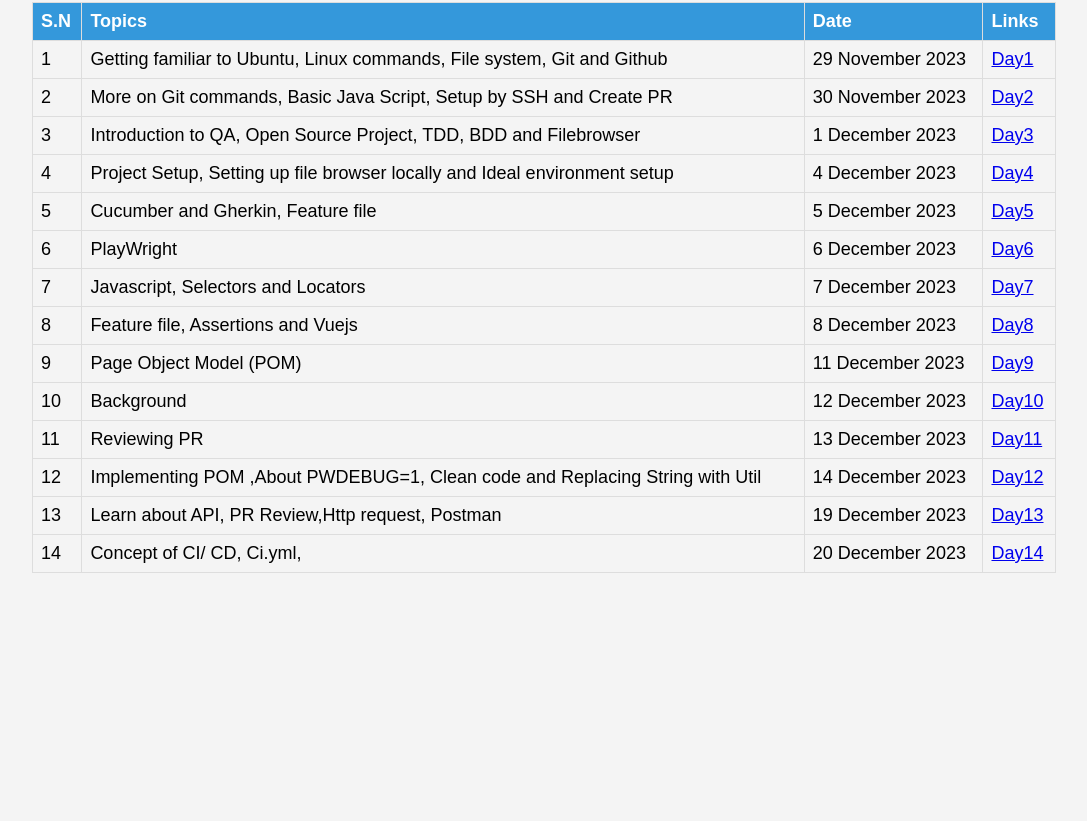
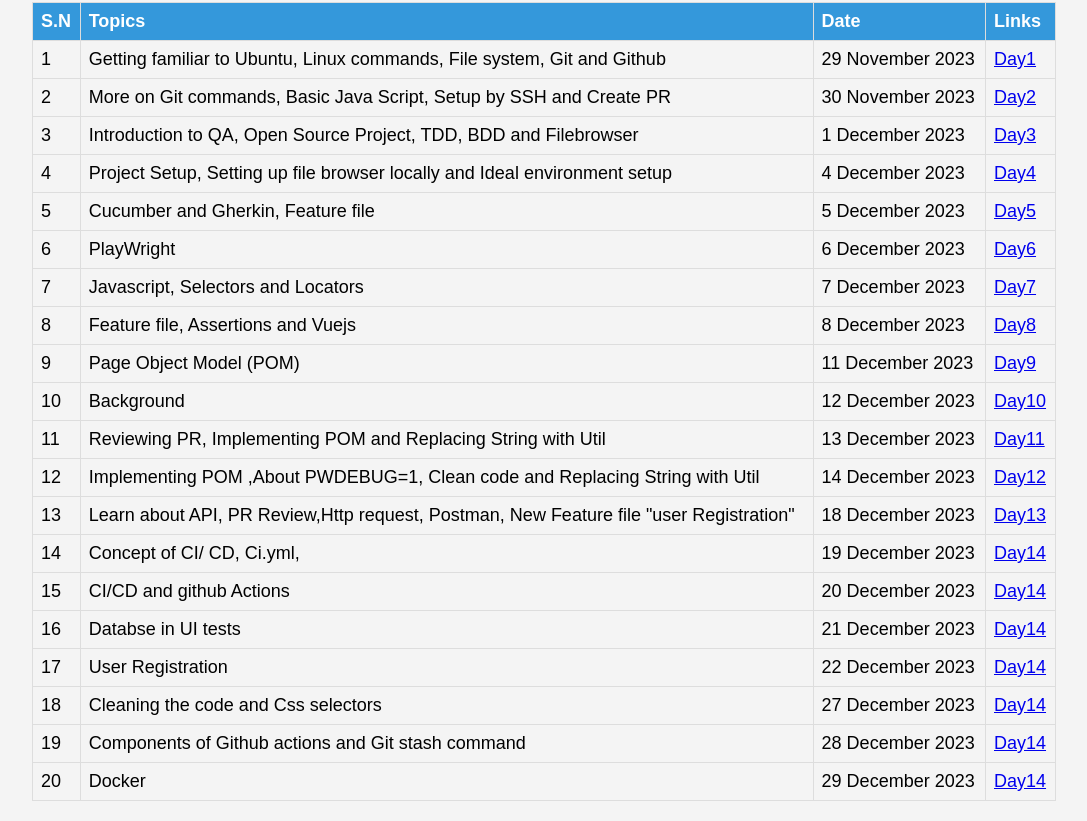
Before and after one commit to aakrity17/JankariTech-Mentorship, a plain HTML site: page index.html in a window 1280 px wide. Shown: the part 422-1243 px from the top of the page, without its empty margins (96-1183 px from the left). Before the commit the page ends 1015 px from the top, so only its background shows below. Drawn offline with Linux system fonts and the light colour scheme; a script that the page names is missing.

Commit message:
Docker, Ci/Cd, github actions, git stash add

```diff
--- a/index.html
+++ b/index.html
@@ -91,7 +91,7 @@
             </tr>
             <tr>
                 <td>11</td>
-                <td>Reviewing PR</td>
+                <td>Reviewing PR, Implementing POM and Replacing String with Util</td>
                 <td>13 December 2023</td>
                 <td><a href="https://github.com/aakrity17/JankariTech-Mentorship/blob/main/Day11.md">Day11</a></td>
             </tr>
@@ -104,17 +104,54 @@
 
             <tr>
                 <td>13</td>
-                <td>Learn about API, PR Review,Http request, Postman</td>
-                <td>19 December 2023</td>
+                <td>Learn about API, PR Review,Http request, Postman, New Feature file "user Registration"</td>
+                <td>18 December 2023</td>
                 <td><a href="https://github.com/aakrity17/JankariTech-Mentorship/blob/main/Day13.md">Day13</a></td>
             </tr>
 
             <tr>
                 <td>14</td>
                 <td>Concept of CI/ CD, Ci.yml, </td>
+                <td>19 December 2023</td>
+                <td><a href="https://github.com/aakrity17/JankariTech-Mentorship/blob/main/Day14.md">Day14</a></td>
+            </tr>
+            <tr>
+                <td>15</td>
+                <td>CI/CD and github Actions </td>
                 <td>20 December 2023</td>
                 <td><a href="https://github.com/aakrity17/JankariTech-Mentorship/blob/main/Day14.md">Day14</a></td>
             </tr>
+            <tr>
+                <td>16</td>
+                <td>Databse in UI tests</td>
+                <td>21 December 2023</td>
+                <td><a href="https://github.com/aakrity17/JankariTech-Mentorship/blob/main/Day14.md">Day14</a></td>
+            </tr>
+            <tr>
+                <td>17</td>
+                <td>User Registration</td>
+                <td>22 December 2023</td>
+                <td><a href="https://github.com/aakrity17/JankariTech-Mentorship/blob/main/Day14.md">Day14</a></td>
+            </tr>
+            <tr>
+                <td>18</td>
+                <td>Cleaning the code and Css selectors </td>
+                <td>27 December 2023</td>
+                <td><a href="https://github.com/aakrity17/JankariTech-Mentorship/blob/main/Day14.md">Day14</a></td>
+            </tr>
+            <tr>
+                <td>19</td>
+                <td>Components of Github actions and Git stash command </td>
+                <td>28 December 2023</td>
+                <td><a href="https://github.com/aakrity17/JankariTech-Mentorship/blob/main/Day14.md">Day14</a></td>
+            </tr>
+            <tr>
+                <td>20</td>
+                <td>Docker </td>
+                <td>29 December 2023</td>
+                <td><a href="https://github.com/aakrity17/JankariTech-Mentorship/blob/main/Day14.md">Day14</a></td>
+            </tr>
+
             <!-- more rows -->
         </tbody>
     </table>
```
Also changed, not shown: 6 other files.
